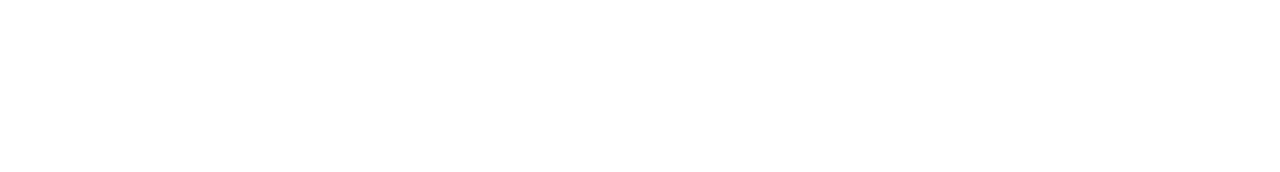
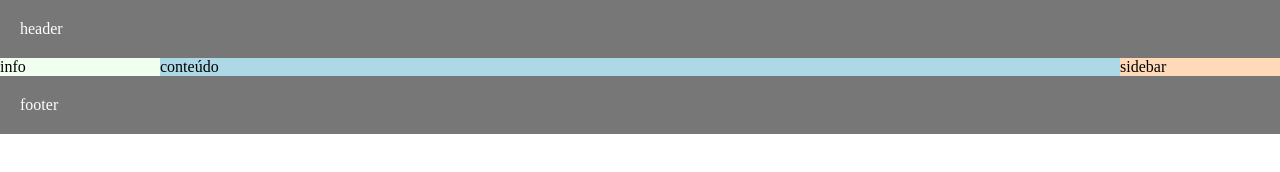
Before and after one commit to lucasmaiaesilva/layout-template-flexbox, a plain HTML site: page index.html in a window 1280 px wide. Drawn offline with Linux system fonts and the light colour scheme.

Commit message:
main template created

```diff
--- a/index.html
+++ b/index.html
@@ -3,8 +3,25 @@
 <head>
 	<meta charset="UTF-8">
 	<title>Template Layout FlexBox</title>
+	<link rel="stylesheet" href="style.css">
 </head>
 <body>
-
+	<header>
+		header
+	</header>
+	<div class="body">
+		<section class="content">
+			conteúdo
+		</section>
+		<section class="info">
+			info
+		</section>
+		<aside class="sidebar">
+			sidebar
+		</aside>
+	</div>
+	<footer>
+		footer
+	</footer>
 </body>
 </html>
--- a/style.css
+++ b/style.css
@@ -1 +1,51 @@
 /* todo o css aqui */
+* {
+	margin: 0;
+	padding: 0;
+}
+
+html{
+	height: 100%;
+}
+
+body {
+	display: flex;
+	flex-direction: column;
+}
+
+header,footer {
+	padding: 20px;
+	background: #777;
+	color: white;
+}
+
+.body {
+	display: flex;
+	flex-grow: 1;
+}
+
+.content {
+	background: lightblue;
+	flex-grow: 1;
+}
+
+.info {
+	background: honeydew;
+	width: 160px;
+	order: -1;
+}
+
+.sidebar {
+	background: peachpuff;
+	width: 160px;
+}
+
+@media (max-width: 980px){
+	.body{
+		flex-direction: column;
+	}
+
+	.info, .sidebar {
+		width: auto;
+	}
+}
```
